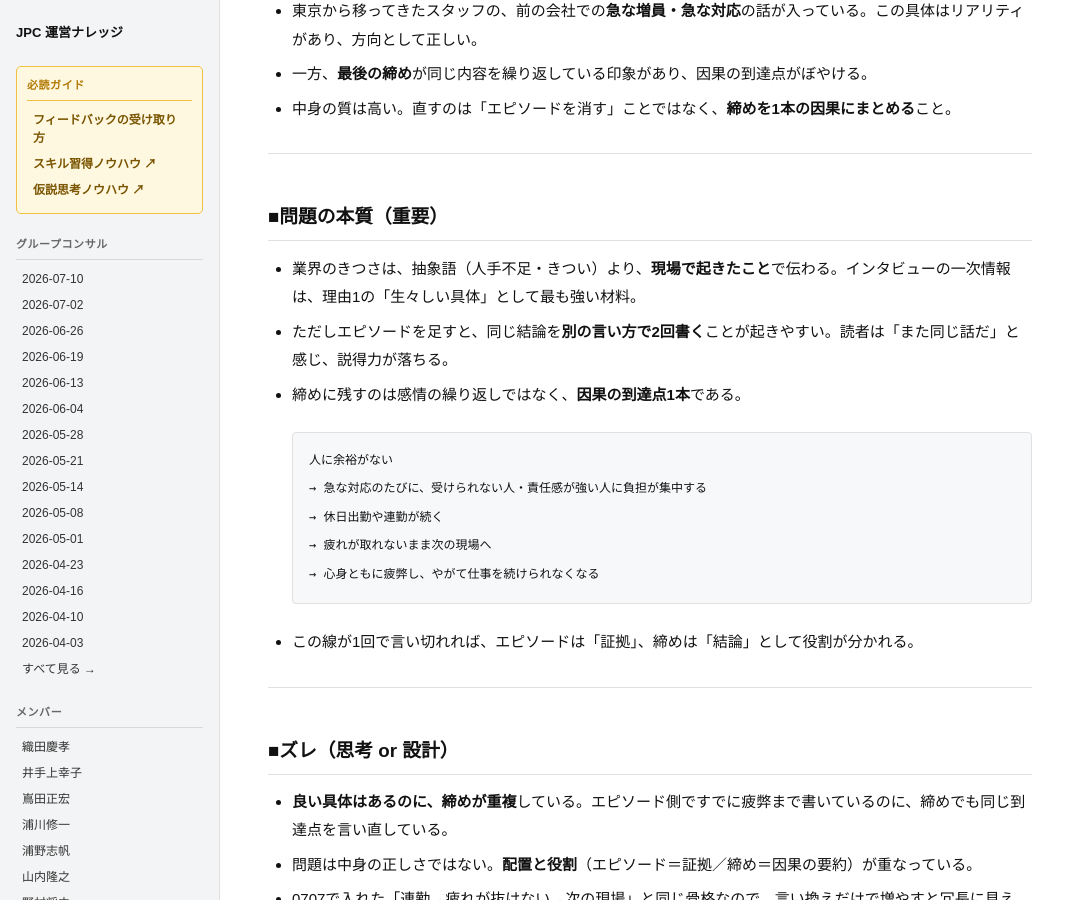
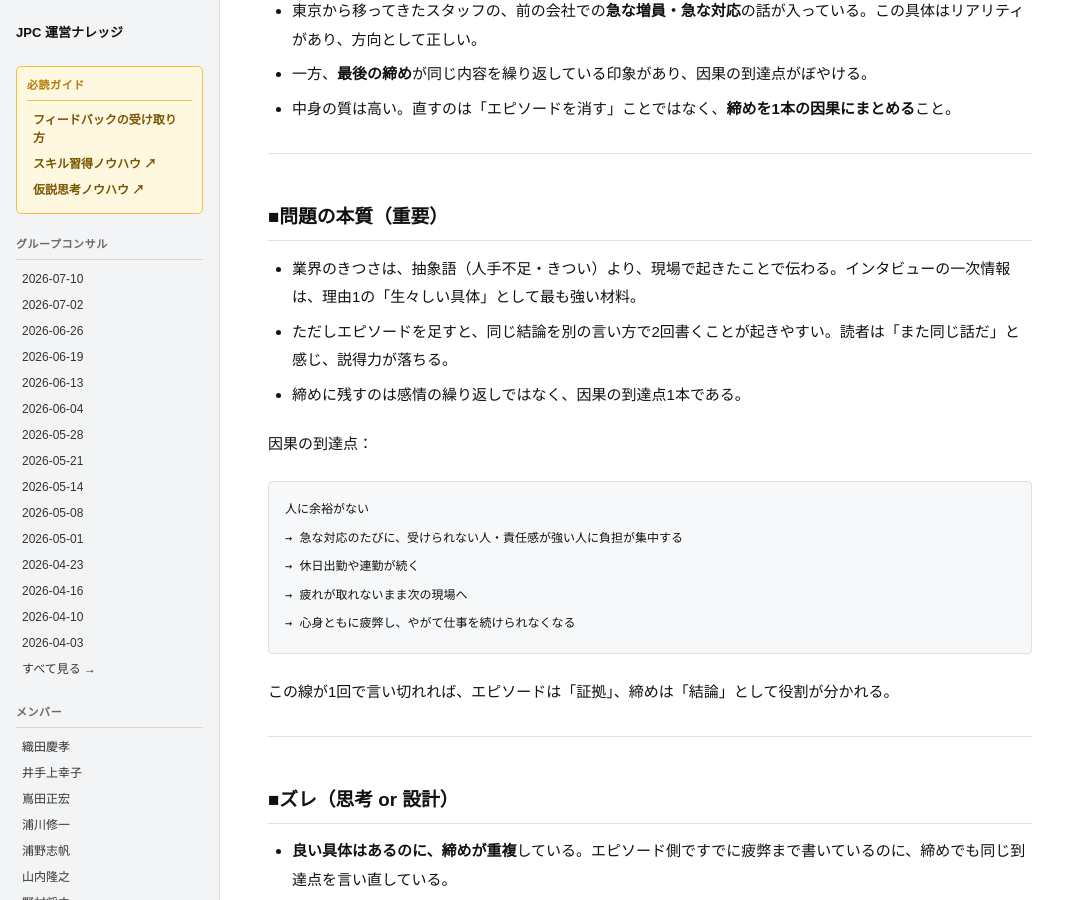
Before and after one commit to staffsolution/staffsolution-jpc, a Jekyll site: the page built from メンバー/浦川修一/20260717_急な増員の実情と負担増_フィードバック.md, in a window 1280 px wide and 900 px high, scrolled down 774 px. Shown: the whole window, without its empty margins (0-1079 px from the left). Built offline with Jekyll 4.4.1, drawn with Linux system fonts in a browser that asks for light colours.

Commit message:
表示修正：リスト内コードフェンスの崩れを解消（高倉・浦川 0717）
Co-authored-by: Cursor <cursoragent@cursor.com>

````diff
--- a/メンバー/浦川修一/20260717_急な増員の実情と負担増_フィードバック.md
+++ b/メンバー/浦川修一/20260717_急な増員の実情と負担増_フィードバック.md
@@ -34,19 +34,21 @@ layout: default
 
 ## ■問題の本質（重要）
 
-- 業界のきつさは、抽象語（人手不足・きつい）より、**現場で起きたこと**で伝わる。インタビューの一次情報は、理由1の「生々しい具体」として最も強い材料。
-- ただしエピソードを足すと、同じ結論を**別の言い方で2回書く**ことが起きやすい。読者は「また同じ話だ」と感じ、説得力が落ちる。
-- 締めに残すのは感情の繰り返しではなく、**因果の到達点1本**である。
+- 業界のきつさは、抽象語（人手不足・きつい）より、現場で起きたことで伝わる。インタビューの一次情報は、理由1の「生々しい具体」として最も強い材料。
+- ただしエピソードを足すと、同じ結論を別の言い方で2回書くことが起きやすい。読者は「また同じ話だ」と感じ、説得力が落ちる。
+- 締めに残すのは感情の繰り返しではなく、因果の到達点1本である。
 
-  ```
-  人に余裕がない
-  → 急な対応のたびに、受けられない人・責任感が強い人に負担が集中する
-  → 休日出勤や連勤が続く
-  → 疲れが取れないまま次の現場へ
-  → 心身ともに疲弊し、やがて仕事を続けられなくなる
-  ```
+因果の到達点：
 
-- この線が1回で言い切れれば、エピソードは「証拠」、締めは「結論」として役割が分かれる。
+```
+人に余裕がない
+→ 急な対応のたびに、受けられない人・責任感が強い人に負担が集中する
+→ 休日出勤や連勤が続く
+→ 疲れが取れないまま次の現場へ
+→ 心身ともに疲弊し、やがて仕事を続けられなくなる
+```
+
+この線が1回で言い切れれば、エピソードは「証拠」、締めは「結論」として役割が分かれる。
 
 ---
 
````
Also changed, not shown: メンバー/高倉秀樹/20260717_美容師ブランク層向け訴求改善_フィードバック.md (+10 -9 lines).
